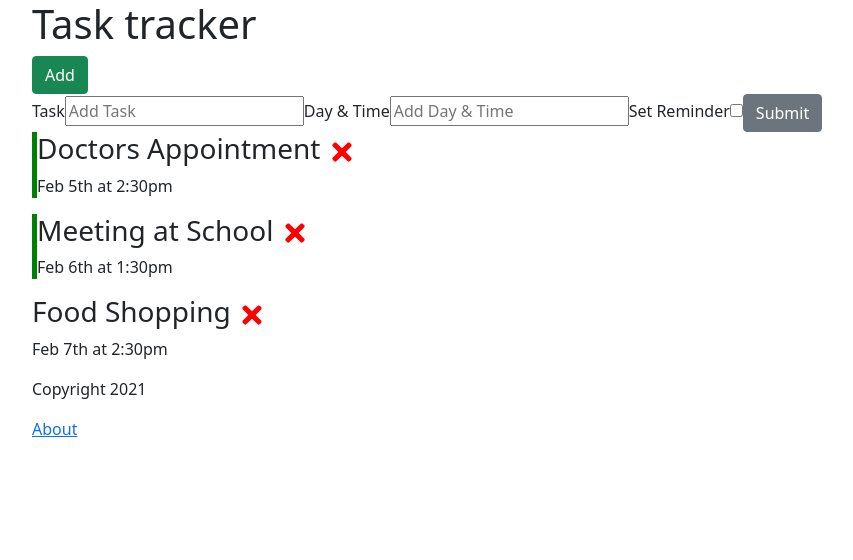
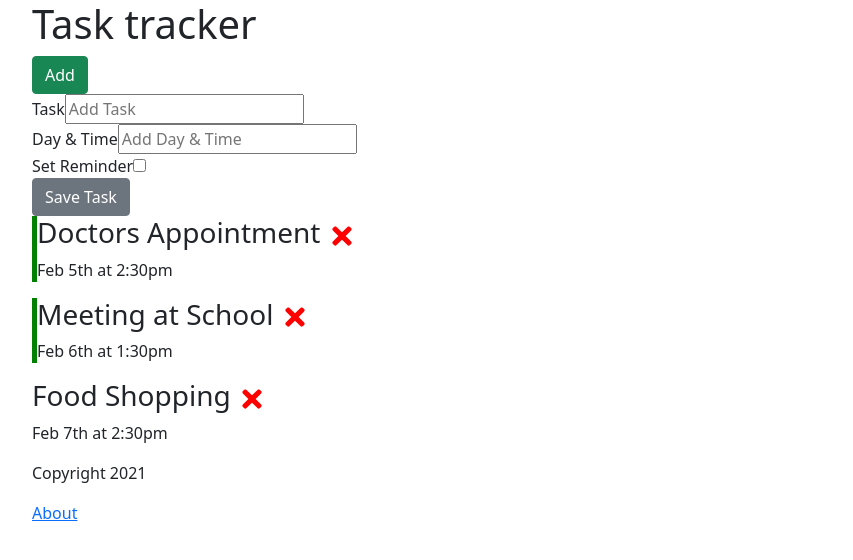
Before and after one commit to KurtVarcoe/react-task-tracker, a React (Create React App) app: page / in a window 1280 px wide. Shown: the top 560 px of the page, without its empty margins (50-903 px from the left). Built offline with nearby package versions, Linux system fonts and the light colour scheme.

Commit message:
updated form to add task to include state

```diff
--- a/src/App.js
+++ b/src/App.js
@@ -1,7 +1,7 @@
 import Header from './components/Header';
 import Tasks from './components/Tasks';
 import Footer from './components/Footer';
-import Form from './components/Form';
+import AddTask from './components/AddTask';
 import { useState } from "react";
 
 const App = () => {
@@ -39,8 +39,8 @@ const App = () => {
   return (
     <div className="container">
       <Header text='Add'/>
-      <Form />
-      <Tasks tasks={tasks} onToggle={toggleReminder} onDelete={deleteTask}/>
+      <AddTask />
+      {tasks.length > 0 ? <Tasks tasks={tasks} onToggle={toggleReminder} onDelete={deleteTask}/> : 'No tasks available'}
       <Footer />
     </div>
   );
--- /dev/null
+++ b/src/components/AddTask.js
@@ -0,0 +1,30 @@
+import { useState } from 'react'
+
+const AddTask = () => {
+    const [text, setText] = useState('');
+    const [day, setDay] = useState('');
+    const [reminder, setReminder] = useState(false);
+
+    return (
+        <form>
+            <div>
+                <label htmlFor='add-task'>Task</label>
+                <input type='text' placeholder='Add Task' id='add-task'
+                value={text} onChange={(e) => setText(e.target.value)}/>
+            </div>
+            <div>
+                <label htmlFor='day-time'>Day & Time</label>
+                <input type='text' placeholder='Add Day & Time' id='day-time'
+                value={day} onChange={(e) => setDay(e.target.value)}/>
+            </div>
+            <div>
+                <label htmlFor='set-reminder'>Set Reminder</label>
+                <input type='checkbox' id='set-reminder'
+                value={reminder} onChange={(e) => setReminder(e.currentTarget.checked)}/>
+            </div>
+            <input type='submit' value='Save Task' className='btn btn-secondary'/>
+        </form>
+    )
+}
+
+export default AddTask
--- a/src/components/Form.js
+++ /dev/null
@@ -1,15 +0,0 @@
-const Form = () => {
-    return (
-        <div>
-            <label htmlFor='add-task'>Task</label>
-            <input type='text' placeholder='Add Task' id='add-task'/>
-            <label htmlFor='day-time'>Day & Time</label>
-            <input type='text' placeholder='Add Day & Time' id='day-time'/>
-            <label htmlFor='set-reminder'>Set Reminder</label>
-            <input type='checkbox' id='set-reminder'/>
-            <input type='submit' className='btn btn-secondary'/>
-        </div>
-    )
-}
-
-export default Form
```
